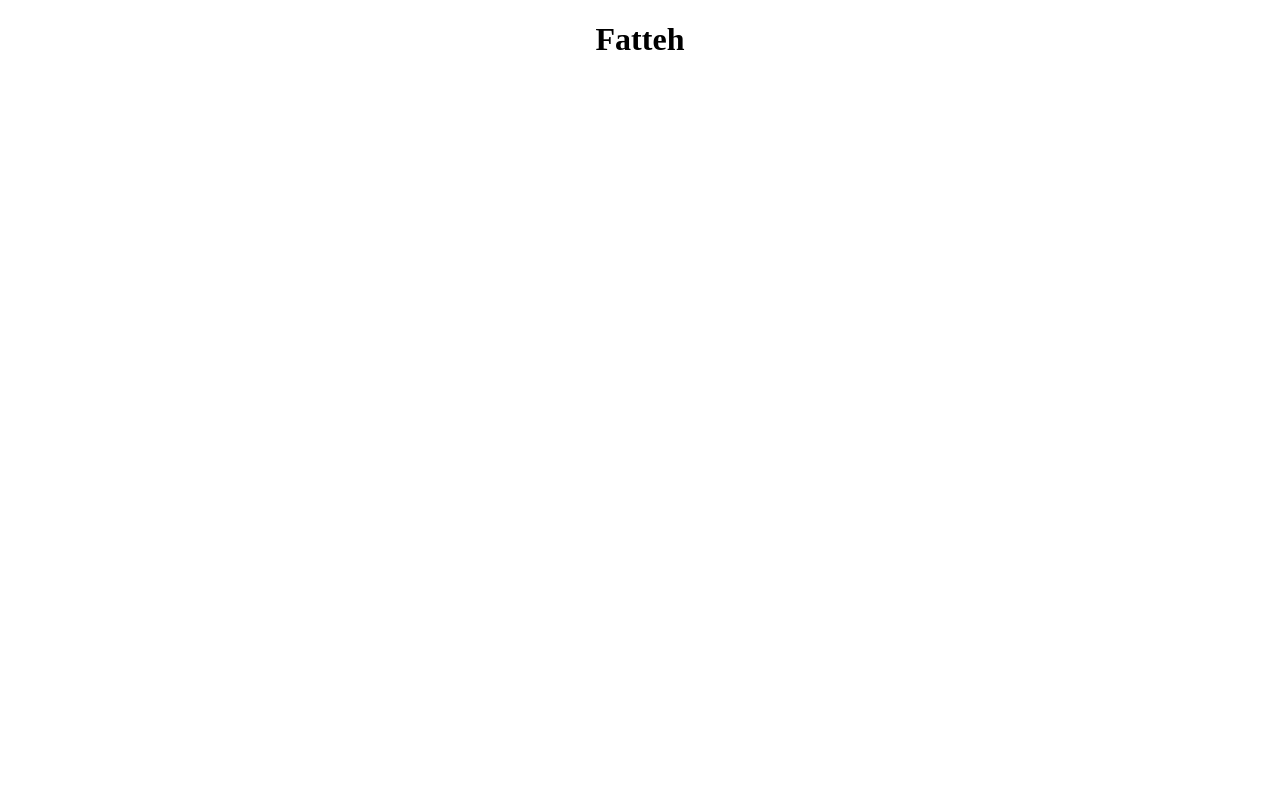
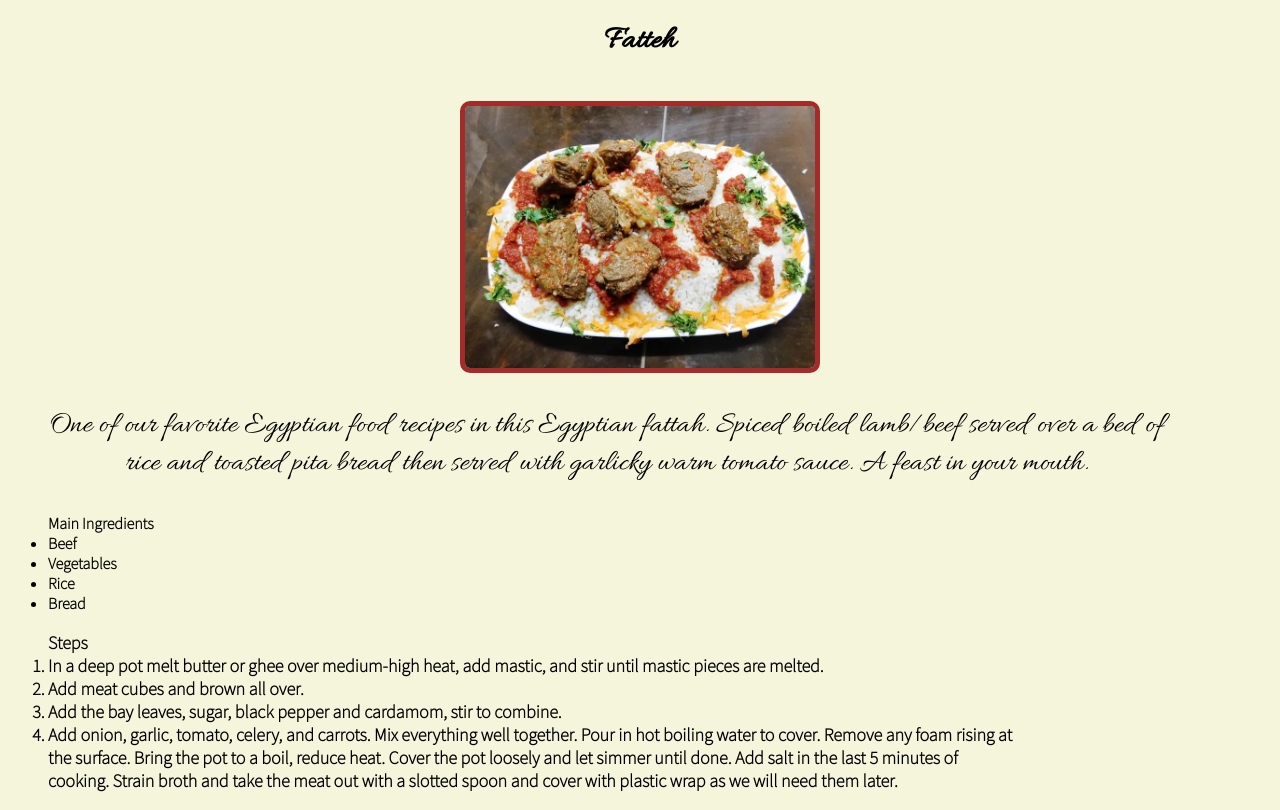
Before and after one commit to githubyasser01/odin-recipes, a plain HTML site: page recipes/fatteh/fatteh.html in a window 1280 px wide. Drawn offline with Linux system fonts and the light colour scheme.

Commit message:
Complete Fatteh Recipe in CSS and HTML

```diff
--- /dev/null
+++ b/recipes/fatteh/fatteh.css
@@ -0,0 +1,39 @@
+.title{
+    font-family: 'Allura';
+}
+
+body{
+    background-color: beige;
+}
+.recipe-pic{
+    width: 350px;
+    border-style: solid;
+    border-radius: 10px;
+    border-width: 5px;
+    border-color: brown;
+}
+
+.recipe-pic:hover{
+    opacity: 0.5;
+    cursor: pointer;
+}
+
+.intro{
+    font-family: 'Allura', cursive;
+    font-size: 30px;
+    max-width: 90%;
+    margin-left: 30px;
+    text-align: center;
+}
+
+.ing-list {
+     font-family: 'Source Sans Pro', sans-serif;
+     font-weight: bold;
+}
+
+.steps {
+    width: 80%;
+     font-family: 'Source Sans Pro';
+     font-weight: bolder;
+     font-size:large;
+    }
--- a/recipes/fatteh/fatteh.html
+++ b/recipes/fatteh/fatteh.html
@@ -1,17 +1,36 @@
 <!DOCTYPE html>
 <html lang="en">
 <head>
+    <link rel="preconnect" href="https://fonts.googleapis.com">
+    <link rel="preconnect" href="https://fonts.gstatic.com" crossorigin>
+    <link href="https://fonts.googleapis.com/css2?family=Source+Sans+Pro:wght@200&display=swap" rel="stylesheet">
+    <link href="https://fonts.googleapis.com/css2?family=Allura&family=Source+Sans+Pro:wght@200&display=swap" rel="stylesheet">
+    <link rel="stylesheet" href="fatteh.css">
     <meta charset="UTF-8">
     <meta http-equiv="X-UA-Compatible" content="IE=edge">
     <meta name="viewport" content="width=device-width, initial-scale=1.0">
-    <title>Document</title>
+    <title>Fatteh</title>
 </head>
 <body>
-   <center> <h1><strong>Fatteh</strong></h1> <br>
+   <center> <h1 class="title"><strong>Fatteh</strong></h1> <br>
+        <img class="recipe-pic" src="imgs/fatteh.webp" alt="Fatteh">
+   </center>
+   <p class="intro">One of our favorite Egyptian food recipes in this Egyptian fattah. Spiced boiled lamb/beef served over a bed of rice and toasted pita bread then served with garlicky warm tomato sauce. A feast in your mouth.</p>
 
-</center>
-
-
-
+   <div class="ing-list">
+       <ul>Main Ingredients
+        <li>Beef </li>
+        <li>Vegetables</li>
+        <li>Rice</li>
+        <li>Bread</li>
+       </ul>
+   </div>
+   <div class="steps">
+    <ol> Steps
+            <li>In a deep pot melt butter or ghee over medium-high heat, add mastic, and stir until mastic pieces are melted.</li>
+            <li>Add meat cubes and brown all over.</li><li>Add the bay leaves, sugar, black pepper and cardamom, stir to combine.</li>
+            <li>Add onion, garlic, tomato, celery, and carrots. Mix everything well together. Pour in hot boiling water to cover. Remove any foam rising at the surface. Bring the pot to a boil, reduce heat. Cover the pot loosely and let simmer until done. Add salt in the last 5 minutes of cooking. Strain broth and take the meat out with a slotted spoon and cover with plastic wrap as we will need them later.</li>
+    </ol>
+   </div>
 </body>
 </html>
```
Also changed, not shown: index.html (+1 -1 lines).
